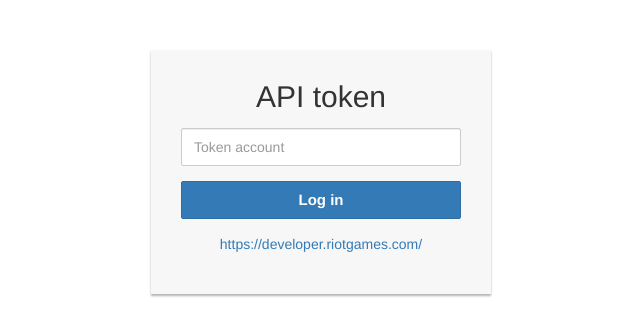
After one commit to woerkom/RiotApi-DjangoApp, a Django app: template mysite/templates/login.html in a window 1280 px wide. The commit adds this page. Shown: the top 336 px of the page, without its empty margins (319-959 px from the left). Run offline with Django 3.2, Linux system fonts and the light colour scheme; the template is opened without the code that fills it, so the values that code supplies are empty; some libraries are stand-ins or nearby versions.

Commit message:
token login & grid info button

```diff
--- /dev/null
+++ b/mysite/core/urls.py
@@ -0,0 +1,11 @@
+from django.contrib import admin
+from django.urls import path
+from .views import MatchListView, ModalContent, Login
+urlpatterns = [
+    path('admin/', admin.site.urls),
+    path('matches/', MatchListView, name='boostrap'),
+    path('', Login, name='login'),
+    path('content/<int:gameId>/', ModalContent, name='modalContent')
+]
+
+##todo esto creado como prueba
--- a/mysite/mysite/settings.py
+++ b/mysite/mysite/settings.py
@@ -122,10 +122,10 @@ USE_TZ = True
 
 STATIC_URL = '/static/'
 
+
 HEADERS = {
     "Origin": "https://developer.riotgames.com",
     "Accept-Charset": "application/x-www-form-urlencoded; charset=UTF-8",
-    "X-Riot-Token": "RGAPI-7c41c213-415f-4d37-8a82-00b79a6d184d",
     "Accept-Language": "es-ES,es;q=0.9",
     "User-Agent": "Mozilla/5.0 (Windows NT 10.0; Win64; x64) AppleWebKit/537.36 (KHTML, like Gecko) Chrome/73.0.3683.103 Safari/537.36"
 }
--- a/mysite/mysite/urls.py
+++ b/mysite/mysite/urls.py
@@ -1,8 +1,10 @@
 from django.contrib import admin
 from django.urls import path
-from core.views import MatchListView, Content
+from django.conf.urls import url, include
+from core.views import MatchListView, ModalContent, Login
+
 urlpatterns = [
     path('admin/', admin.site.urls),
-    path('', MatchListView, name='boostrap'),
-    path('content/', Content, name='content')
+    path('', include('core.urls')),
+
 ]
--- /dev/null
+++ b/mysite/templates/login.html
@@ -0,0 +1,50 @@
+<!DOCTYPE html>
+<html lang="en">
+<head>
+<meta charset="utf-8">
+<meta http-equiv="X-UA-Compatible" content="IE=edge">
+<meta name="viewport" content="width=device-width, initial-scale=1">
+<title>API Login</title>
+<link rel="stylesheet" href="https://maxcdn.bootstrapcdn.com/bootstrap/3.3.7/css/bootstrap.min.css">
+<script src="https://ajax.googleapis.com/ajax/libs/jquery/1.12.4/jquery.min.js"></script>
+<script src="https://maxcdn.bootstrapcdn.com/bootstrap/3.3.7/js/bootstrap.min.js"></script>
+<style type="text/css">
+	.login-form {
+		width: 340px;
+    	margin: 50px auto;
+	}
+    .login-form form {
+    	margin-bottom: 15px;
+        background: #f7f7f7;
+        box-shadow: 0px 2px 2px rgba(0, 0, 0, 0.3);
+        padding: 30px;
+    }
+    .login-form h2 {
+        margin: 0 0 15px;
+    }
+    .form-control, .btn {
+        min-height: 38px;
+        border-radius: 2px;
+    }
+    .btn {
+        font-size: 15px;
+        font-weight: bold;
+    }
+</style>
+</head>
+<body>
+<div class="login-form">
+    <form method="post"> {% csrf_token %}
+        <h2 class="text-center">API token</h2>
+        <div class="form-group">
+            <input type="text" class="form-control" placeholder="Token account" required="required" name="password" autocomplete="off">
+        </div>
+        <div class="form-group">
+            <button type="submit" class="btn btn-primary btn-block">Log in</button>
+        </div>
+        <p class="text-center"><a href="https://developer.riotgames.com/">https://developer.riotgames.com/</a></p>
+    </form>
+            <h4><p class="text-warning text-center">{{message}}</p></h4>
+</div>
+</body>
+</html>
```
Also changed, not shown: mysite/core/views.py (+35 -9 lines), mysite/templates/boostrap_form.html (+13 -7 lines), mysite/templates/content.html (+2 -18 lines), mysite/db.sqlite3.
